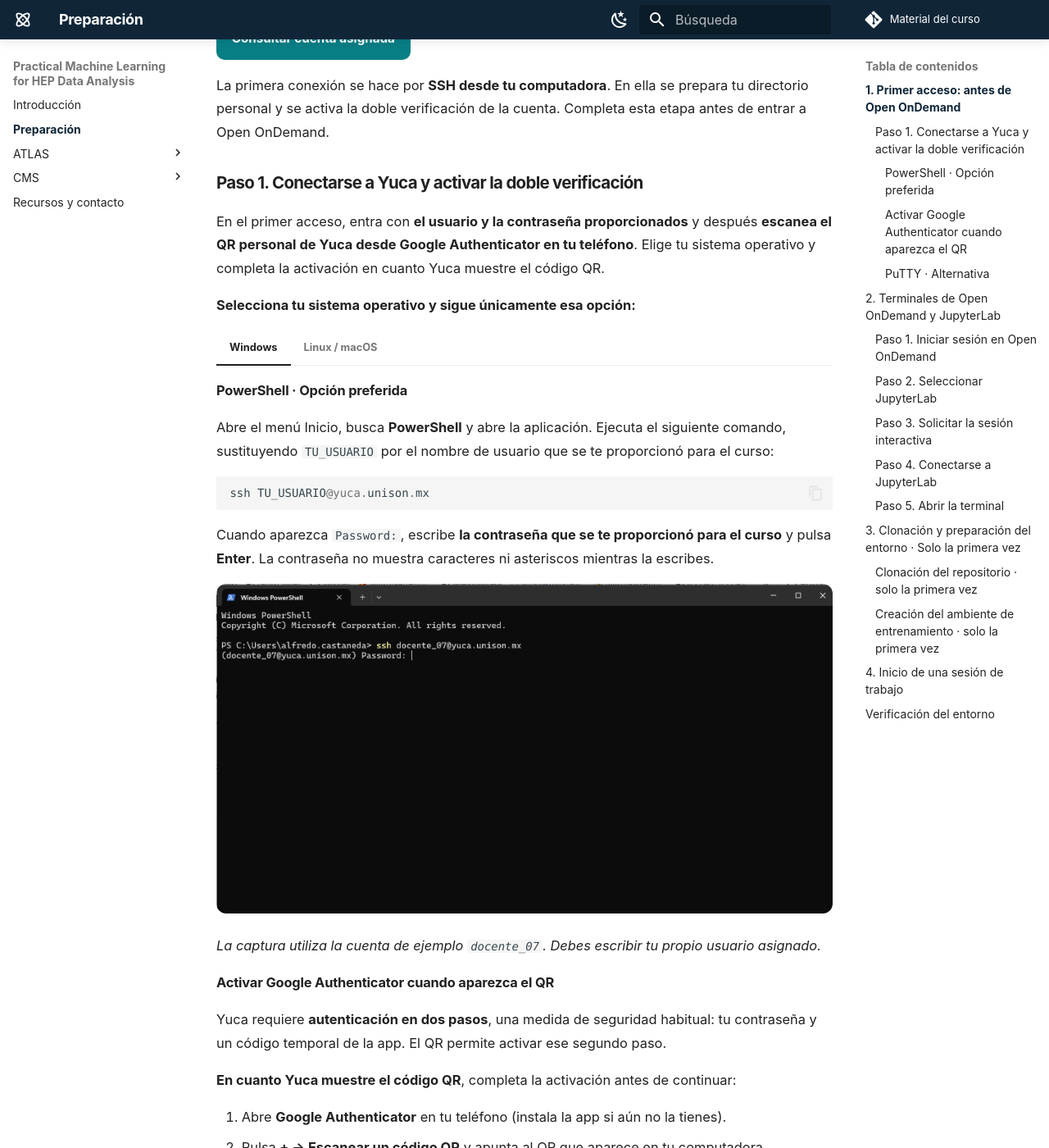
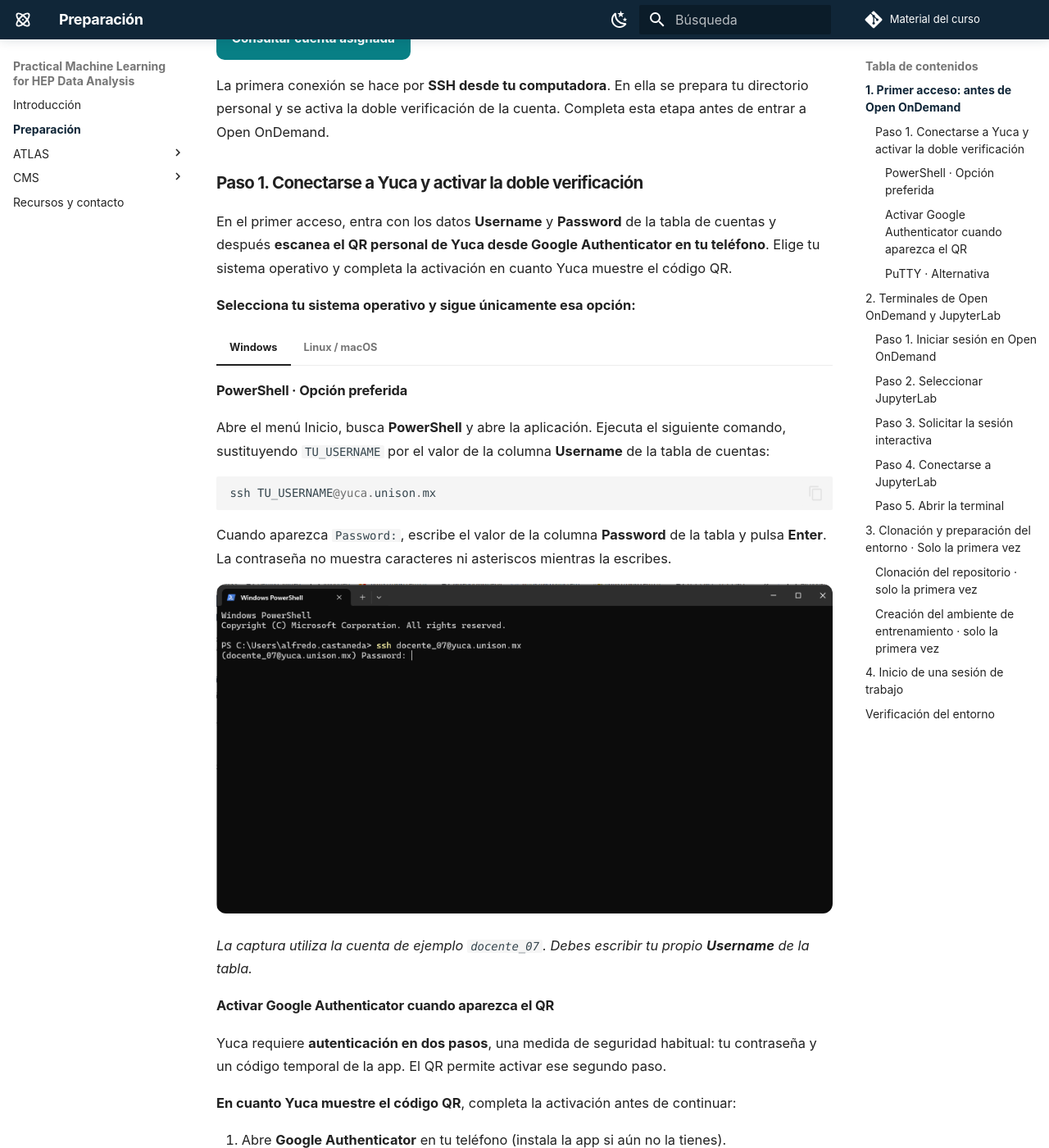
Before and after one commit to castaned/practical-ml-hep, an MkDocs documentation site: the page built from docs/preparacion.md, in a window 1280 px wide and 1400 px high, scrolled down 453 px. Shown: the whole window at 82% size. Built offline with MkDocs 1.6.1 and Material for MkDocs 9.7.7, drawn with Linux system fonts in a browser that asks for light colours; comment, search, counter and statistics services are not loaded; some of the changed text lies outside the part shown.

Commit message:
Match login instructions to Username and Password account table columns

````diff
--- a/docs/preparacion.md
+++ b/docs/preparacion.md
@@ -10,7 +10,7 @@ La primera conexión se hace por **SSH desde tu computadora**. En ella se prepar
 
 ### Paso 1. Conectarse a Yuca y activar la doble verificación
 
-En el primer acceso, entra con **el usuario y la contraseña proporcionados** y después **escanea el QR personal de Yuca desde Google Authenticator en tu teléfono**. Elige tu sistema operativo y completa la activación en cuanto Yuca muestre el código QR.
+En el primer acceso, entra con los datos **Username** y **Password** de la tabla de cuentas y después **escanea el QR personal de Yuca desde Google Authenticator en tu teléfono**. Elige tu sistema operativo y completa la activación en cuanto Yuca muestre el código QR.
 
 **Selecciona tu sistema operativo y sigue únicamente esa opción:**
 
@@ -18,17 +18,17 @@ En el primer acceso, entra con **el usuario y la contraseña proporcionados** y
 
     #### PowerShell · Opción preferida
 
-    Abre el menú Inicio, busca **PowerShell** y abre la aplicación. Ejecuta el siguiente comando, sustituyendo `TU_USUARIO` por el nombre de usuario que se te proporcionó para el curso:
+    Abre el menú Inicio, busca **PowerShell** y abre la aplicación. Ejecuta el siguiente comando, sustituyendo `TU_USERNAME` por el valor de la columna **Username** de la tabla de cuentas:
 
     ```powershell
-    ssh TU_USUARIO@yuca.unison.mx
+    ssh TU_USERNAME@yuca.unison.mx
     ```
 
-    Cuando aparezca `Password:`, escribe **la contraseña que se te proporcionó para el curso** y pulsa **Enter**. La contraseña no muestra caracteres ni asteriscos mientras la escribes.
+    Cuando aparezca `Password:`, escribe el valor de la columna **Password** de la tabla y pulsa **Enter**. La contraseña no muestra caracteres ni asteriscos mientras la escribes.
 
     ![Conexión SSH a Yuca desde Windows PowerShell y solicitud de contraseña](assets/yuca/00-powershell-ssh.png)
 
-    *La captura utiliza la cuenta de ejemplo `docente_07`. Debes escribir tu propio usuario asignado.*
+    *La captura utiliza la cuenta de ejemplo `docente_07`. Debes escribir tu propio **Username** de la tabla.*
 
     #### Activar Google Authenticator cuando aparezca el QR {#registrar-qr}
 
@@ -54,7 +54,7 @@ En el primer acceso, entra con **el usuario y la contraseña proporcionados** y
     - **Port:** `22`.
     - **Connection type:** `SSH`.
 
-    Pulsa **Open**. Cuando aparezca `login as:`, escribe **el nombre de usuario que se te proporcionó para el curso** y pulsa **Enter**. Después introduce la contraseña proporcionada cuando aparezca `Password:` y pulsa **Enter**.
+    Pulsa **Open**. Cuando aparezca `login as:`, escribe tu **Username** de la tabla y pulsa **Enter**. Después introduce el valor de **Password** de la tabla cuando aparezca `Password:` y pulsa **Enter**.
 
     ![Configuración de PuTTY: servidor yuca.unison.mx, puerto 22 y conexión SSH](assets/yuca/00-putty-ssh.png){ width="580" }
 
@@ -62,13 +62,13 @@ En el primer acceso, entra con **el usuario y la contraseña proporcionados** y
 
 === "Linux / macOS"
 
-    Abre la terminal del sistema y utiliza el mismo comando SSH, con tu usuario asignado:
+    Abre la terminal del sistema y utiliza el mismo comando SSH, sustituyendo `TU_USERNAME` por tu **Username** de la tabla:
 
     ```bash
-    ssh TU_USUARIO@yuca.unison.mx
+    ssh TU_USERNAME@yuca.unison.mx
     ```
 
-    Cuando aparezca `Password:`, escribe **la contraseña que se te proporcionó para el curso** y pulsa **Enter**. La contraseña no muestra caracteres ni asteriscos mientras la escribes.
+    Cuando aparezca `Password:`, escribe el valor de la columna **Password** de la tabla y pulsa **Enter**. La contraseña no muestra caracteres ni asteriscos mientras la escribes.
 
     Cuando aparezca el QR, realiza el mismo procedimiento explicado para Windows: **Google Authenticator → + → Escanear un código QR**. Introduce el código de seis dígitos cuando lo solicite la terminal y completa la activación antes de entrar a **Open OnDemand**.
 
@@ -78,7 +78,7 @@ En el primer acceso, entra con **el usuario y la contraseña proporcionados** y
 
 Abre **Open OnDemand de Yuca**: [https://yucaood.acarus.unison.mx/](https://yucaood.acarus.unison.mx/).
 
-Introduce el nombre de usuario y la contraseña que se te proporcionaron para el curso. Completa la verificación con el código de Google Authenticator cuando se solicite.
+Introduce los valores **Username** y **Password** de la tabla de cuentas. Completa la verificación con el código de Google Authenticator cuando se solicite.
 
 ![Pantalla de acceso a Open OnDemand de Yuca](assets/yuca/01-acceso.png)
 
````
